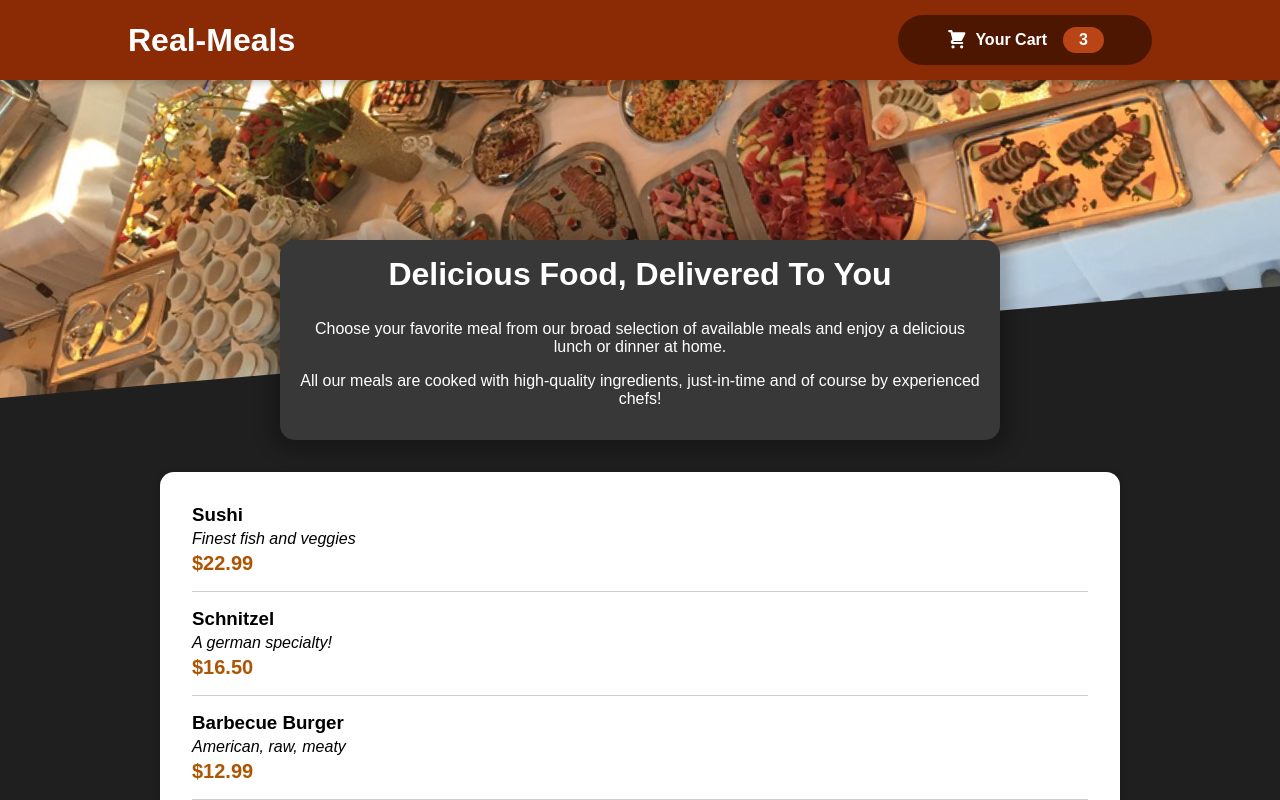
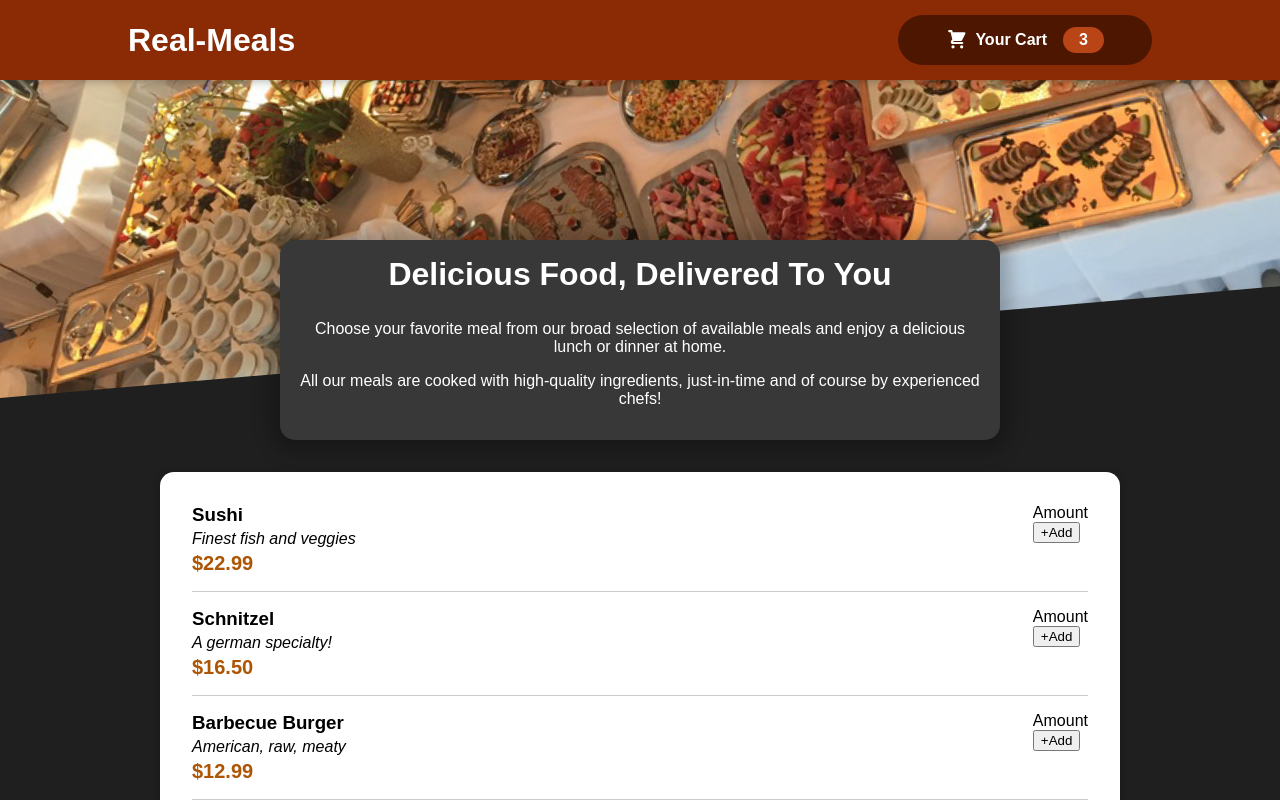
Before and after one commit to dmcdante007/Food-order-App, a React (Create React App) app: page / in a window 1280 px wide. Shown: the top 800 px of the page. Built offline with nearby package versions, Linux system fonts and the light colour scheme.

Commit message:
'Working-addtoCart-button'

```diff
--- a/src/components/Meals/MealItem/MealItem.js
+++ b/src/components/Meals/MealItem/MealItem.js
@@ -1,16 +1,22 @@
-import React from "react";
+import React, { useState } from "react";
 import classes from "./MealItem.module.css";
+import MealItemForm from "./MealItemForm";
 const MealItem = (props) => {
+  const[count, setCount] = useState()
   const price = `$${props.price.toFixed(2)}`;
-
+const onClickHandler =()=>{
+    const cal = count +1
+    setCount(cal)
+}
   return (
     <li className={classes.meal}>
       <div className={classes}>
         <h3>{props.name}</h3>
 
-      <div className={classes.description}>{props.description}</div>
-      <div className={classes.price}>{price}</div>
+        <div className={classes.description}>{props.description}</div>
+        <div className={classes.price}>{price}</div>
       </div>
+      <MealItemForm onClickingAdd={onClickHandler} countis ={count}/>
     </li>
   );
 };
--- a/src/components/Meals/MealItem/MealItemForm.js
+++ b/src/components/Meals/MealItem/MealItemForm.js
@@ -0,0 +1,12 @@
+import React from "react";
+import classes from './MealItemForm.module.css'
+
+const MealItemForm = (props)=>{
+
+    return <div>
+    Amount{props.countis}<br/>
+    <button onClick={props.onClickingAdd}>+Add</button>
+</div>
+}
+
+export default MealItemForm;
```
Also changed, not shown: src/components/Meals/MealItem/MealItemForm.module.css (added).
